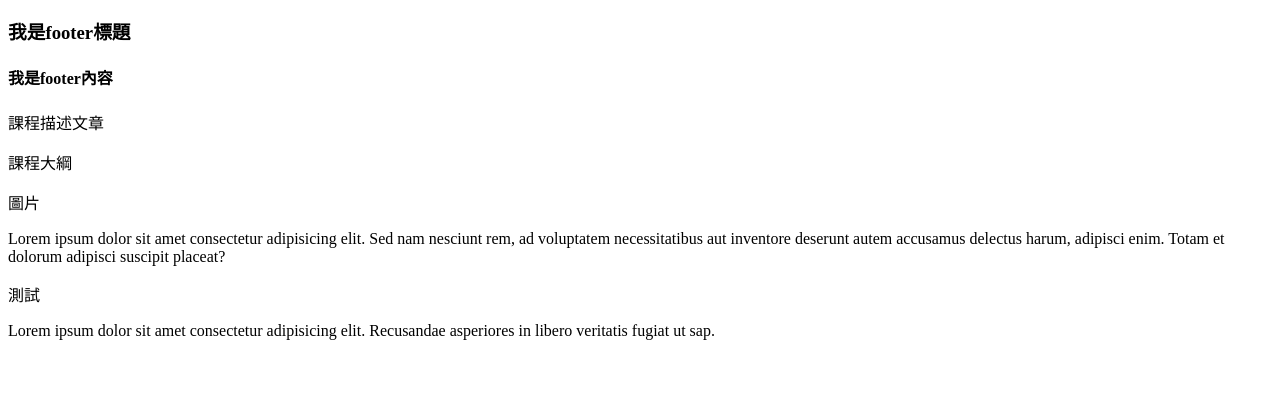
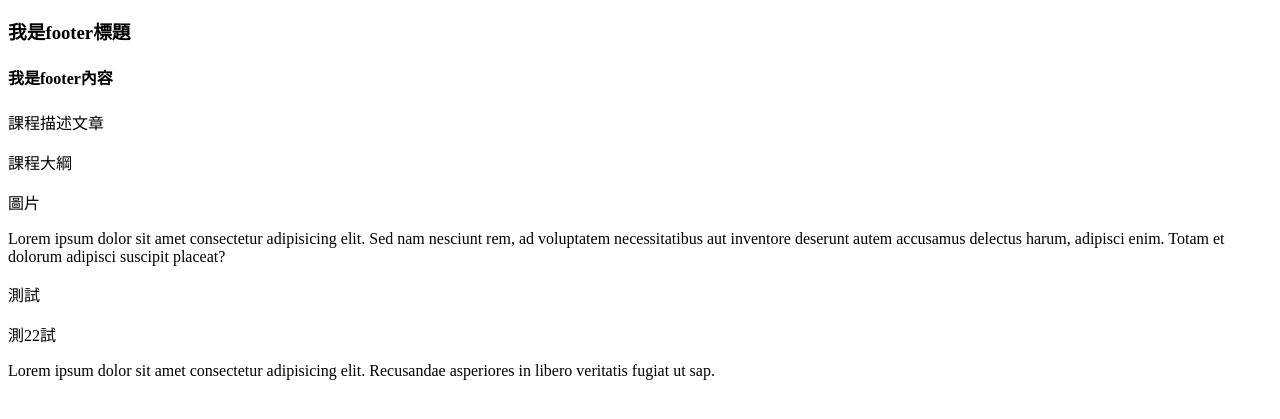
Before and after one commit to HSNM2/git-tutorial, a website: page index.html in a window 1280 px wide. Shown: the part 119-538 px from the top of the page. Drawn offline with Linux system fonts and the light colour scheme.

Commit message:
feat: 新增文字

```diff
--- a/index.html
+++ b/index.html
@@ -25,6 +25,7 @@
   <p>Lorem ipsum dolor sit amet consectetur adipisicing elit. Sed nam nesciunt rem, ad voluptatem necessitatibus aut
     inventore deserunt autem accusamus delectus harum, adipisci enim. Totam et dolorum adipisci suscipit placeat?</p>
   <p>測試</p>
+  <p>測22試</p>
   <footer>Lorem ipsum dolor sit amet consectetur adipisicing elit. Recusandae asperiores in libero veritatis fugiat ut
     sap.</footer>
 </body>
```
